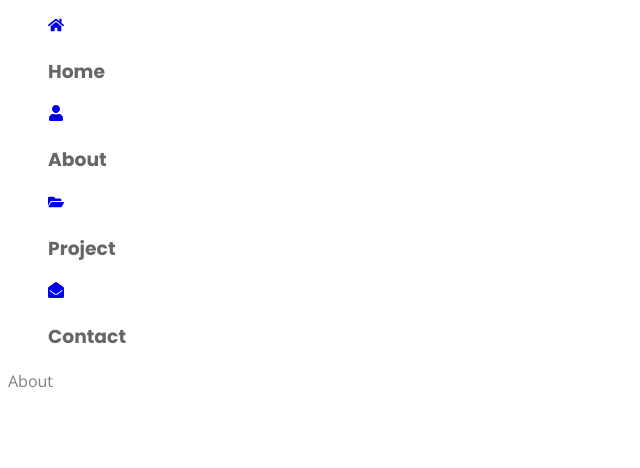
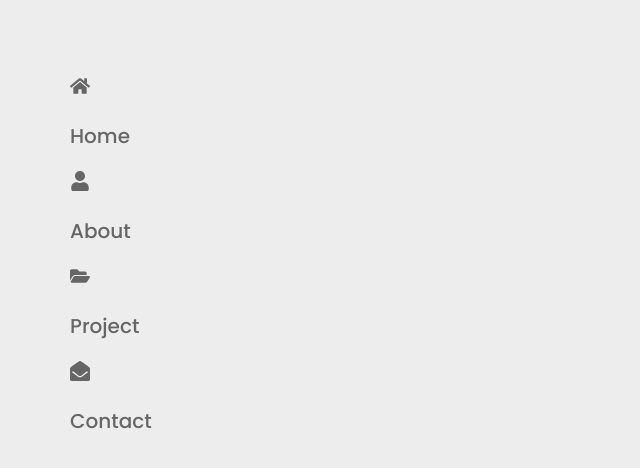
Before and after one commit to WAUdeshinduminaweerakoon/Personal-Portfolio-Website, a React (Create React App) app: page /about in a window 1280 px wide. Shown: the top 468 px of the page, without its empty margins (0-640 px from the left). Built offline with nearby package versions, Linux system fonts and the light colour scheme.

Commit message:
add the color and css in navbar

```diff
--- a/src/components/navbar.css
+++ b/src/components/navbar.css
@@ -0,0 +1,24 @@
+.nav__menu{
+    background-color: var(--first-color);
+    position: fixed;
+    inset-block: 0;
+    left: 0;
+    background-color: var(--container-color);
+    width: 100%;
+    padding: 60px 30px;
+}
+.nav__link{
+    display: flex;
+    align-items: center;
+    column-gap: 24px;
+    border-bottom: 1px solid var(--border-color);
+    padding-block: 14px;
+}
+.nav__icon,
+.nav__name{
+    color: var(--title-color);
+    font-size: 20px;
+}
+.nav__name{
+    font-weight: var(--weigth-500);
+}
```
